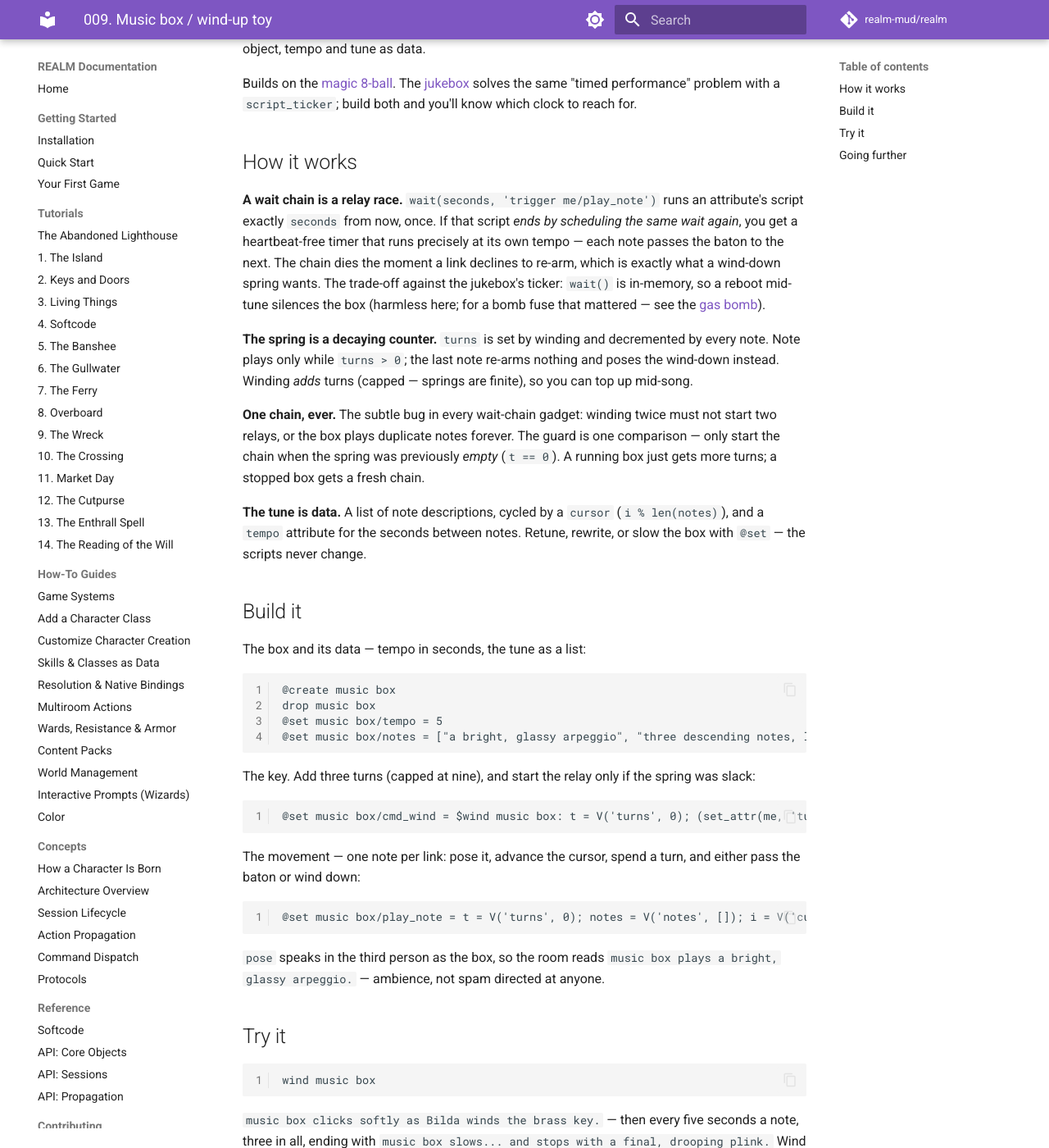
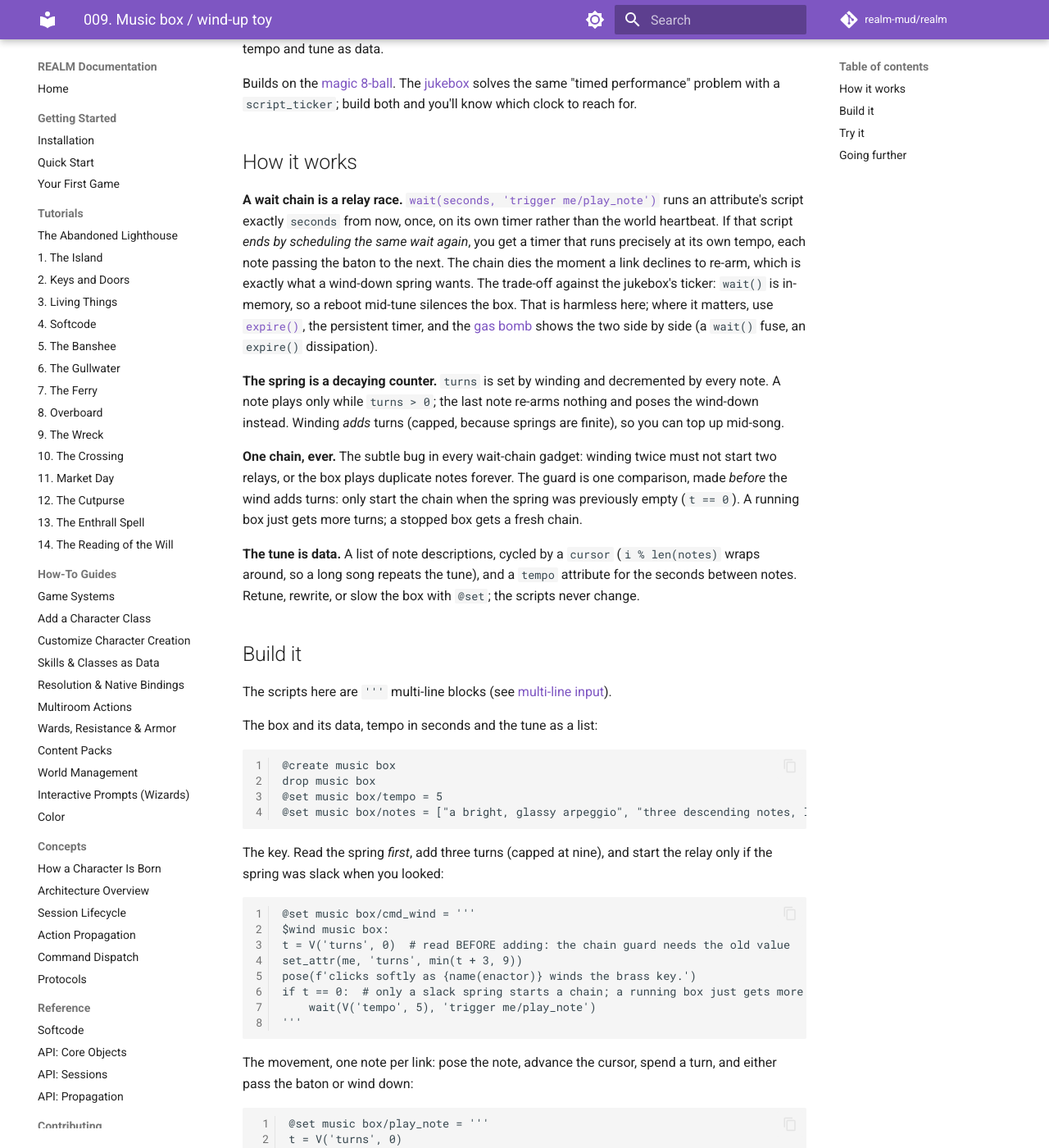
Before and after one commit to count-infinity/realm, an MkDocs documentation site: the page built from docs/showcase/009_music_box.md, in a window 1280 px wide and 1400 px high, scrolled down 318 px. Shown: the whole window at 82% size. Built offline with MkDocs 1.6.1 and Material for MkDocs 9.7.7, drawn with Linux system fonts in a browser that asks for light colours; comment, search, counter and statistics services are not loaded; some of the changed text lies outside the part shown.

Commit message:
009 rewrite

````diff
--- a/docs/showcase/009_music_box.md
+++ b/docs/showcase/009_music_box.md
@@ -1,53 +1,59 @@
 # 009. Music box / wind-up toy
 
-> Checklist item 9 — [now] — *wait() chains, decaying counter attrs*
+> Checklist item 9 ([now]): *wait() chains, decaying counter attrs*
 
-**What you'll build:** A clockwork music box. Wind the key and it
-plinks out its tune one note at a time, each turn of the spring worth
-one note — wind it more for a longer song, and listen to it slow into
-that final drooping *plink* when the spring runs out.
+**What you'll build:** A clockwork music box. Wind the key and it plinks
+out its tune one note at a time, each turn of the spring worth one note.
+Wind it more for a longer song, and listen for the final drooping
+*plink* when the spring runs out.
 
-**Concepts:** **`wait()` chains** — a script that schedules its own
-next beat — as softcode's other clock, a decaying counter attribute as
-the spring, guarding against double-chains, `pose()` as an object,
-tempo and tune as data.
+**Concepts:** **[`wait()`](../reference/softcode.md#fn-wait) chains** (a
+script that schedules its own next beat) as softcode's other clock, a
+decaying counter attribute as the spring, guarding against double
+chains, `pose()` as an object, tempo and tune as data.
 
 Builds on the [magic 8-ball](005_magic_8ball.md). The
 [jukebox](003_jukebox.md) solves the same "timed performance" problem
-with a `script_ticker`; build both and you'll know which clock to
-reach for.
+with a `script_ticker`; build both and you'll know which clock to reach
+for.
 
 ## How it works
 
-**A wait chain is a relay race.** `wait(seconds, 'trigger
-me/play_note')` runs an attribute's script exactly `seconds` from now,
-once. If that script *ends by scheduling the same wait again*, you get
-a heartbeat-free timer that runs precisely at its own tempo — each
-note passes the baton to the next. The chain dies the moment a link
-declines to re-arm, which is exactly what a wind-down spring wants.
-The trade-off against the jukebox's ticker: `wait()` is in-memory, so
-a reboot mid-tune silences the box (harmless here; for a bomb fuse
-that mattered — see the [gas bomb](048_gas_bomb.md)).
+**A wait chain is a relay race.**
+[`wait(seconds, 'trigger me/play_note')`](../reference/softcode.md#fn-wait)
+runs an attribute's script exactly `seconds` from now, once, on its own
+timer rather than the world heartbeat. If that script *ends by
+scheduling the same wait again*, you get a timer that runs precisely at
+its own tempo, each note passing the baton to the next. The chain dies
+the moment a link declines to re-arm, which is exactly what a wind-down
+spring wants. The trade-off against the jukebox's ticker: `wait()` is
+in-memory, so a reboot mid-tune silences the box. That is harmless here;
+where it matters, use [`expire()`](../reference/softcode.md#fn-expire),
+the persistent timer, and the [gas bomb](048_gas_bomb.md) shows the two
+side by side (a `wait()` fuse, an `expire()` dissipation).
 
 **The spring is a decaying counter.** `turns` is set by winding and
-decremented by every note. Note plays only while `turns > 0`; the last
+decremented by every note. A note plays only while `turns > 0`; the last
 note re-arms nothing and poses the wind-down instead. Winding *adds*
-turns (capped — springs are finite), so you can top up mid-song.
+turns (capped, because springs are finite), so you can top up mid-song.
 
-**One chain, ever.** The subtle bug in every wait-chain gadget:
-winding twice must not start two relays, or the box plays duplicate
-notes forever. The guard is one comparison — only start the chain when
-the spring was previously *empty* (`t == 0`). A running box just gets
-more turns; a stopped box gets a fresh chain.
+**One chain, ever.** The subtle bug in every wait-chain gadget: winding
+twice must not start two relays, or the box plays duplicate notes
+forever. The guard is one comparison, made *before* the wind adds turns:
+only start the chain when the spring was previously empty (`t == 0`). A
+running box just gets more turns; a stopped box gets a fresh chain.
 
-**The tune is data.** A list of note descriptions, cycled by a
-`cursor` (`i % len(notes)`), and a `tempo` attribute for the seconds
-between notes. Retune, rewrite, or slow the box with `@set` — the
-scripts never change.
+**The tune is data.** A list of note descriptions, cycled by a `cursor`
+(`i % len(notes)` wraps around, so a long song repeats the tune), and a
+`tempo` attribute for the seconds between notes. Retune, rewrite, or
+slow the box with `@set`; the scripts never change.
 
 ## Build it
 
-The box and its data — tempo in seconds, the tune as a list:
+The scripts here are `'''` multi-line blocks (see
+[multi-line input](../guides/world-management.md#multi-line-input-heredocs)).
+
+The box and its data, tempo in seconds and the tune as a list:
 
 ```text
 @create music box
@@ -56,23 +62,42 @@ drop music box
 @set music box/notes = ["a bright, glassy arpeggio", "three descending notes, like rain off a roof", "a tiny waltz figure, slightly out of tune"]
 ```
 
-The key. Add three turns (capped at nine), and start the relay only if
-the spring was slack:
+The key. Read the spring *first*, add three turns (capped at nine), and
+start the relay only if the spring was slack when you looked:
 
 ```text
-@set music box/cmd_wind = $wind music box: t = V('turns', 0); (set_attr(me, 'turns', min(t + 3, 9)), pose(f'clicks softly as {name(enactor)} winds the brass key.'), (wait(V('tempo', 5), 'trigger me/play_note') if t == 0 else None))
+@set music box/cmd_wind = '''
+$wind music box:
+t = V('turns', 0)  # read BEFORE adding: the chain guard needs the old value
+set_attr(me, 'turns', min(t + 3, 9))
+pose(f'clicks softly as {name(enactor)} winds the brass key.')
+if t == 0:  # only a slack spring starts a chain; a running box just gets more turns
+    wait(V('tempo', 5), 'trigger me/play_note')
+'''
 ```
 
-The movement — one note per link: pose it, advance the cursor, spend a
-turn, and either pass the baton or wind down:
+The movement, one note per link: pose the note, advance the cursor,
+spend a turn, and either pass the baton or wind down:
 
 ```text
-@set music box/play_note = t = V('turns', 0); notes = V('notes', []); i = V('cursor', 0); (pose(f'plays {notes[i % len(notes)]}.'), incr('cursor'), decr('turns'), (wait(V('tempo', 5), 'trigger me/play_note') if t - 1 > 0 else pose('slows... and stops with a final, drooping plink.'))) if t > 0 and notes else None
+@set music box/play_note = '''
+t = V('turns', 0)
+notes = V('notes', [])
+if t > 0 and notes:
+    i = V('cursor', 0)
+    pose(f'plays {notes[i % len(notes)]}.')
+    incr('cursor')
+    decr('turns')
+    if t > 1:
+        wait(V('tempo', 5), 'trigger me/play_note')  # pass the baton
+    else:
+        pose('slows... and stops with a final, drooping plink.')
+'''
 ```
 
 `pose` speaks in the third person as the box, so the room reads
-`music box plays a bright, glassy arpeggio.` — ambience, not spam
-directed at anyone.
+`music box plays a bright, glassy arpeggio.`, which is ambience, not
+spam directed at anyone.
 
 ## Try it
 
@@ -80,24 +105,34 @@ directed at anyone.
 wind music box
 ```
 
-`music box clicks softly as Bilda winds the brass key.` — then every
-five seconds a note, three in all, ending with `music box slows...
-and stops with a final, drooping plink.` Wind it twice in quick
-succession and you get six turns but still one note per beat (the
-chain guard at work); keep cranking and the spring caps at nine.
-`@examine music box` mid-song shows the machinery honestly: `turns`
-counting down, `cursor` counting up.
+You'll see `music box clicks softly as Bilda winds the brass key.`, then
+a note every five seconds, three in all:
+
+```text
+music box plays a bright, glassy arpeggio.
+music box plays three descending notes, like rain off a roof.
+music box plays a tiny waltz figure, slightly out of tune.
+music box slows... and stops with a final, drooping plink.
+```
+
+Wind it twice in quick succession and you get six turns but still one
+note per beat (the chain guard at work); keep cranking and the spring
+caps at nine. `@examine music box` mid-song shows the machinery
+honestly: `turns` counting down, `cursor` counting up.
 
 ## Going further
 
 - **Ritardando:** re-arm with `wait(tempo + (9 - t), ...)` and the box
-  genuinely slows as the spring loosens — decay you can hear.
+  genuinely slows as the spring loosens, decay you can hear.
 - **A jack-in-the-box:** same chain, but when `turns` hits zero,
-  `create_obj` the clown and `remit` the shriek — a music box is just
-  a fuse with better manners (compare the [gas bomb](048_gas_bomb.md)).
-- **Overwinding:** if a wind would pass the cap, snap the spring —
+  [`create_obj`](../reference/softcode.md#fn-create_obj) the clown and
+  [`remit`](../reference/softcode.md#fn-remit) the shriek. A music box is
+  just a fuse with better manners (compare the
+  [gas bomb](048_gas_bomb.md)).
+- **Overwinding:** if a wind would pass the cap, snap the spring and
   refuse all future winds until someone with a `repair` skill check
   fixes it.
-- **A lullaby field:** each note also `apply_effect`s a drowsiness
-  modifier on listeners — gadgets become gameplay the moment a note
-  does more than pose.
+- **A lullaby field:** each note also
+  [`apply_effect`](../reference/softcode.md#fn-apply_effect)s a
+  drowsiness modifier on listeners; gadgets become gameplay the moment a
+  note does more than pose.
````
